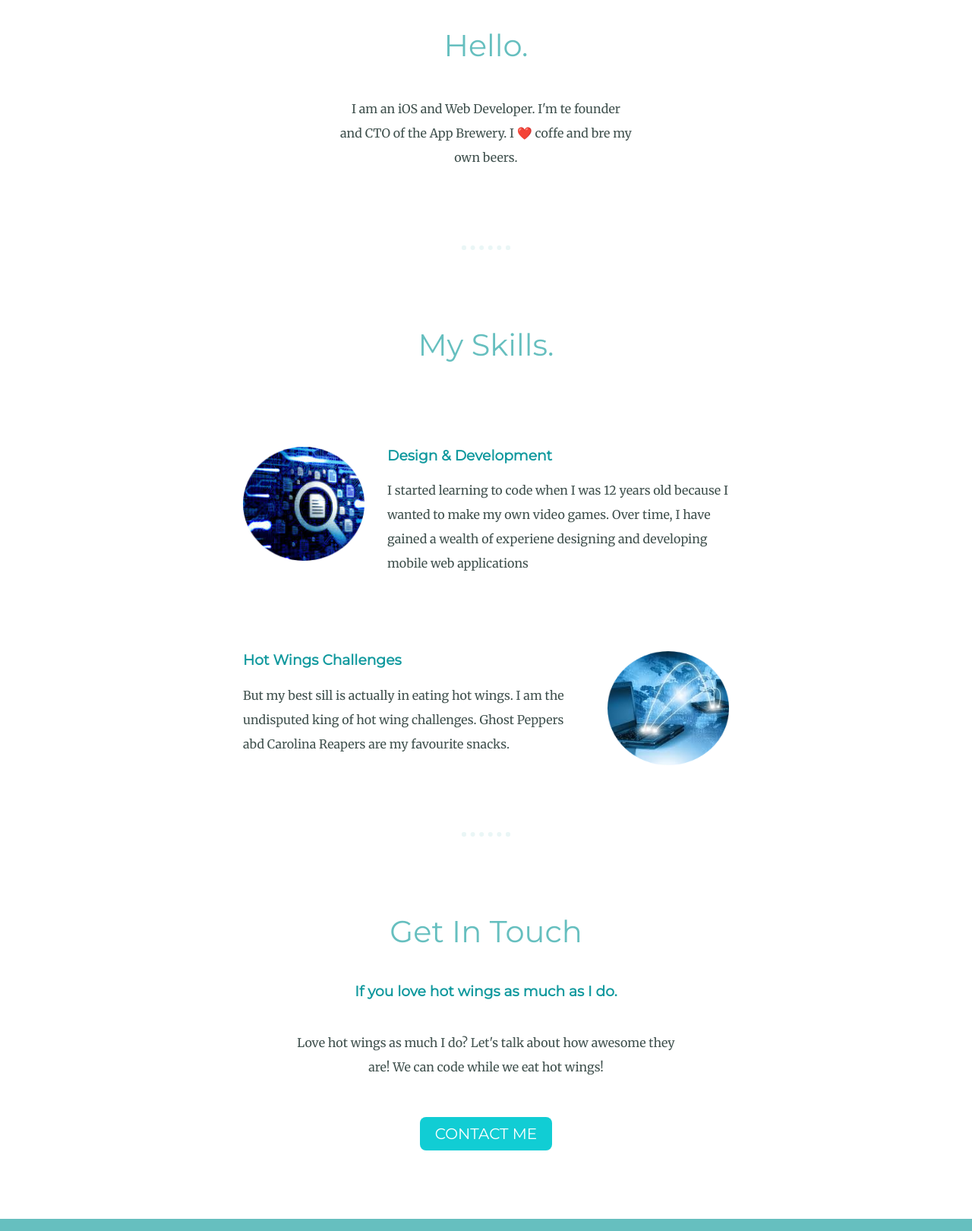
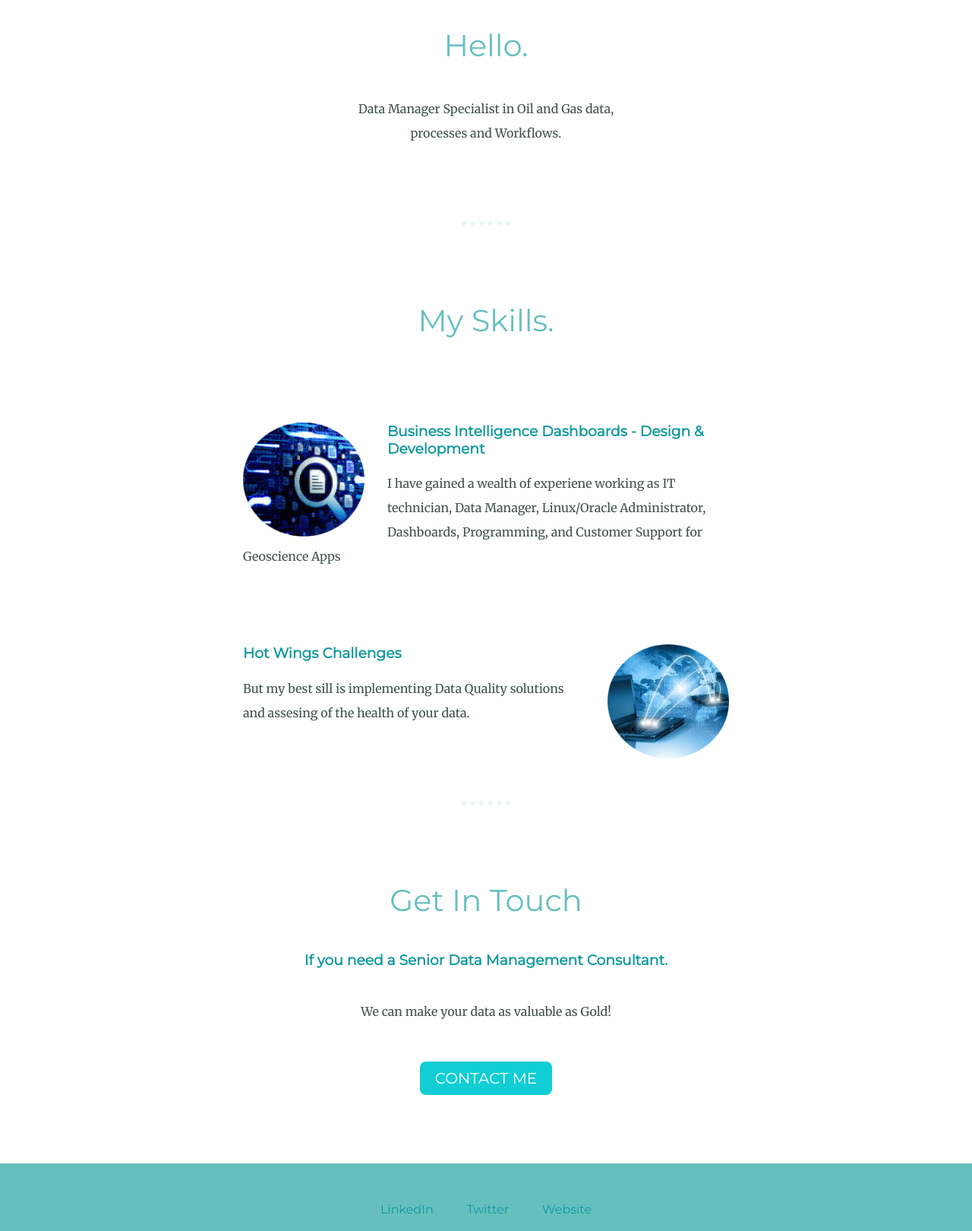
Before and after one commit to jcastellano71/cv, a plain HTML site: page index.html in a window 1280 px wide. Shown: the part 1021-2641 px from the top of the page at 76% size. Drawn offline with Linux system fonts and the light colour scheme.

Commit message:
Update index.html

```diff
--- a/index.html
+++ b/index.html
@@ -15,7 +15,7 @@
   <div class="TopContainer">
     <img class="top-cloud" src="images/cloud.png" alt="cloud-img">
     <h1>I'm Jorge.</h1>
-    <h2>a <span class="pro">pro</span>grammer.</h2>
+    <h2>a <span class="pro">Data</span>Manager</h2>
     <img class="bottom-cloud" src="images/cloud.png" alt="cloud-img">
     <img src="images/mountain.png" alt="mountain-img">
   </div>
@@ -23,36 +23,36 @@
     <div class="profile">
       <img src="images/Jorge Profile Picture-Circled.png" alt="Jorge Castellano picture" width="150" height="150">
       <h2>Hello.</h2>
-      <p class="intro">I am an iOS and Web Developer. I'm te founder and CTO of the App Brewery. I ❤️ coffe and bre my own beers.</p>
+      <p class="intro">Data Manager Specialist in Oil and Gas data, processes and Workflows.</p>
     </div>
     <hr>
     <div class="skills">
       <h2>My Skills.</h2>
       <div class="skill-row">
         <img class="code-img" src="images/Enterprise Search-modified.png" alt="" width="150" height="150">
-        <h3>Design & Development</h3>
-        <p class="code-skill-description">I started learning to code when I was 12 years old because I wanted to make my own video games. Over time, I have gained a wealth of experiene designing and developing mobile web applications</p>
+        <h3>Business Intelligence Dashboards - Design & Development</h3>
+        <p class="code-skill-description">I have gained a wealth of experiene working as IT technician, Data Manager, Linux/Oracle Administrator, Dashboards, Programming, and Customer Support for Geoscience Apps</p>
       </div>
       <div class="skill-row">
         <img class="chilli-img" src="images/datatransfer-modified.png" alt="" width="150" height="150">
         <h3>Hot Wings Challenges</h3>
-        <p  class="chilli-skill-description">But my best sill is actually in eating hot wings. I am the undisputed king of hot wing challenges. Ghost Peppers abd Carolina Reapers are my favourite snacks.</p>
+        <p  class="chilli-skill-description">But my best sill is implementing Data Quality solutions and assesing of the health of your data.</p>
       </div>
     </div>
     <hr>
     <div class="contact-me">
       <h2>Get In Touch</h2>
-      <h3>If you love hot wings as much as I do.</h3>
-      <p class="contact_message">Love hot wings as much I do? Let's talk about how awesome they are! We can code while we eat hot wings!</p>
-      <a class="btn" href="mailto:jorge.castellano@outmail.com">CONTACT ME</a>
+      <h3>If you need a Senior Data Management Consultant.</h3>
+      <p class="contact_message">We can make your data as valuable as Gold!</p>
+      <a class="btn" href="mailto:jorge.castellano@outlook.com">CONTACT ME</a>
     </div>
   </div>
 
 
   <div class="bottom-container">
-    <a class="footer-link" href="https://www.linkedin.com/">LinkedIn</a>
-    <a class="footer-link" href="https://twitter.com/">Twitter</a>
-    <a class="footer-link" href="https://www.appbrewery.co/">Website</a>
+    <a class="footer-link" href="www.linkedin.com/in/jorge-castellano-7a850683/">LinkedIn</a>
+    <a class="footer-link" href="https://@JorgeLCO71/">Twitter</a>
+    <a class="footer-link" href="https://github.com/jcastellano71/cv/">Website</a>
     <p class="copyright">© Jorge Castellano.</p>
   </div>
 
```
